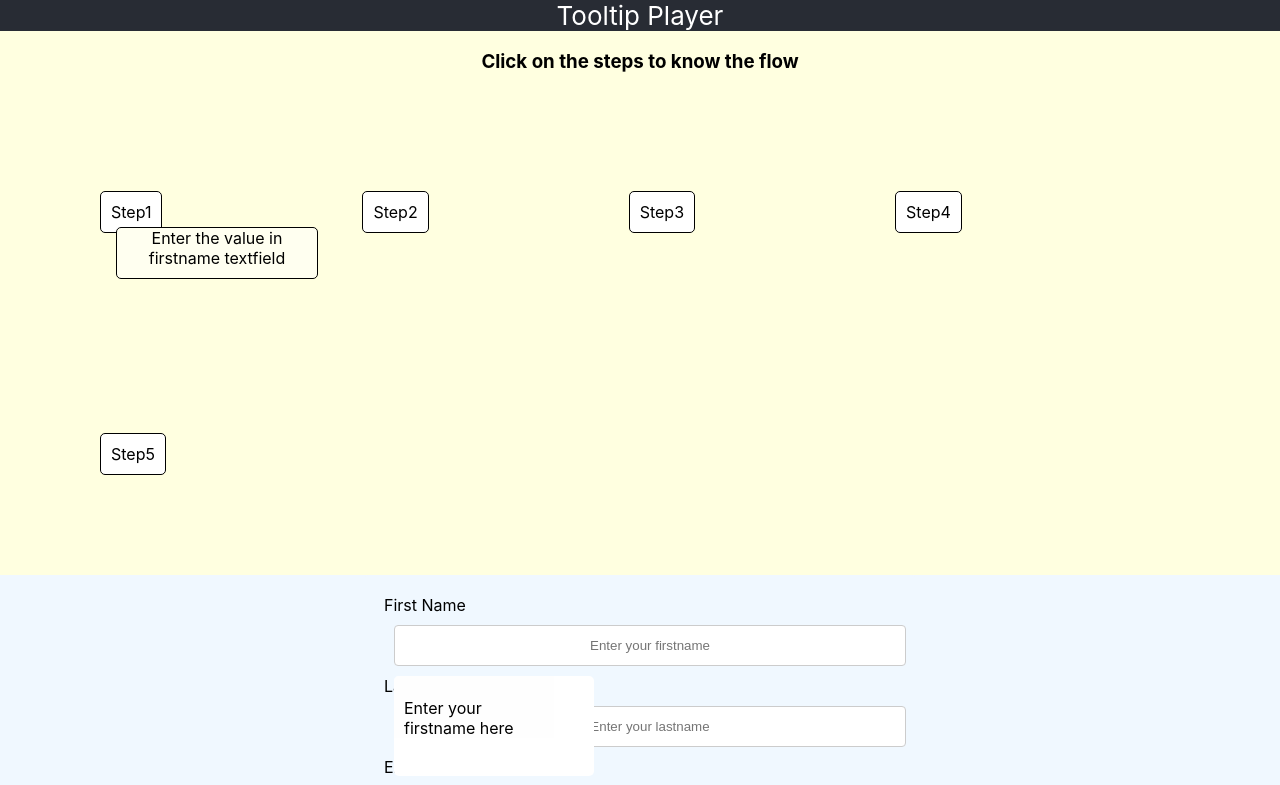
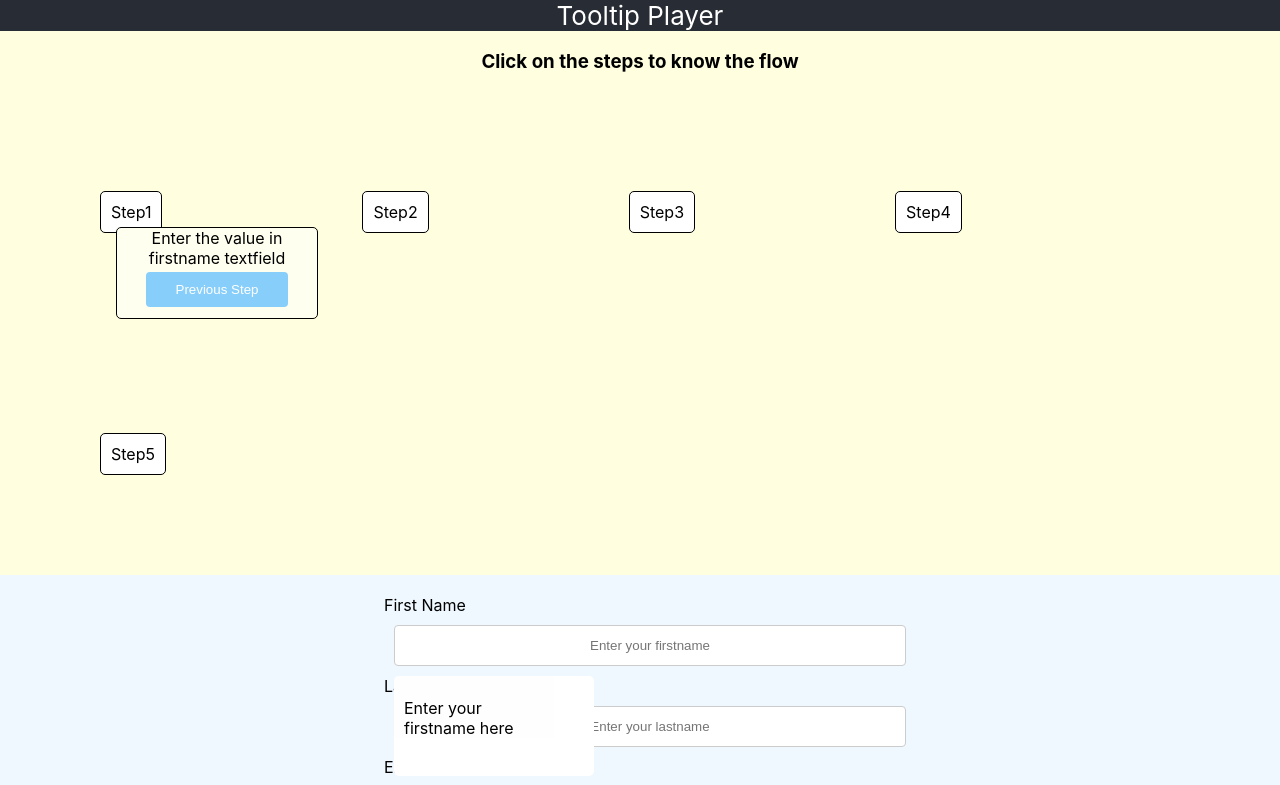
Before and after one commit to etukuribharath/tooltip_app, a React (Create React App) app: page / in a window 1280 px wide. Shown: the top 785 px of the page. Built offline with nearby package versions, Linux system fonts and the light colour scheme.

Commit message:
Added previous step feature

```diff
--- a/src/components/App.js
+++ b/src/components/App.js
@@ -39,6 +39,13 @@ function App() {
         }
     }
 
+    function prev(currentElement,PrevElement){
+        let a = document.getElementById(currentElement);
+        let b = document.getElementById(PrevElement);
+        a.style.display = '';
+        b.style.display = 'block';
+    }
+
     function closeModal() {
         let span = document.getElementById("myModal");
         span.style.display = "none";
@@ -46,13 +53,16 @@ function App() {
 
     function dom() {
         let elements = Object.keys(data1).map((e, index) => {
-            return <div className="name" onClick={() => {
-                show(data[e].id, data[e].nextId, index)
-            }}>
-                {data[e].DisplayText}
+            return <div><div className="name">
+                <div  onClick={() => {show(data[e].id, data[e].nextId, index)}}>{data[e].DisplayText}</div>
                 <div className="tooltip" id={data[e].id}>
-                    {data[e].tooltipText}
+                    <div>{data[e].tooltipText}</div>
+                    <input type="button" id={data[e].id} value="Previous Step" placeholder={data[e].id}
+                           onClick={() => prev(data[e].id, data[e].previousId)}/>
                 </div>
+
+            </div>
+
             </div>
         });
         return elements;
--- a/src/components/RegisterForm.js
+++ b/src/components/RegisterForm.js
@@ -19,6 +19,13 @@ function RegisterForm() {
         b.style.display = 'block';
     }
 
+    function prev(currentElement,PrevElement){
+        let a = document.getElementById(currentElement);
+        let b = document.getElementById(PrevElement);
+        a.style.display = '';
+        b.style.display = 'block';
+    }
+
     function form() {
         return Object.keys(formdata).map((e) => {
             return (
@@ -32,6 +39,8 @@ function RegisterForm() {
                     <div id={formdata[e].id} className="registerFormtooltip">
                         <div className="tooltip-content">
                             <span>{formdata[e].tooltipText}</span>
+                            {/*<input type="button" id={""} name={formdata[e].name} placeholder={formdata[e].placeHolder}*/}
+                                   {/*onFocus={() => show(formdata[e].id, formdata[e].nextId)}/>*/}
                         </div>
                     </div>
                 </div>
--- a/src/styles/App.css
+++ b/src/styles/App.css
@@ -55,7 +55,7 @@
     position:absolute;
     margin:5px;
     width:200px;
-    height:50px;
+    height:90px;
     border:1px solid black;
     display:none;
     border-radius: 5px;
@@ -103,3 +103,13 @@
     background-color: aliceblue;
     padding-bottom: 100px;
 }
+
+input[type=button] {
+    background-color: lightskyblue;
+    color: white;
+    padding: 10px 30px;
+    border: none;
+    border-radius: 4px;
+    cursor: pointer;
+    margin-top:4px;
+}
```
